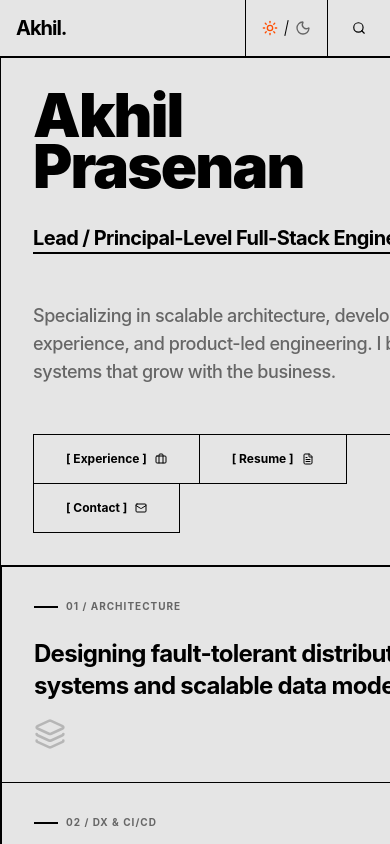
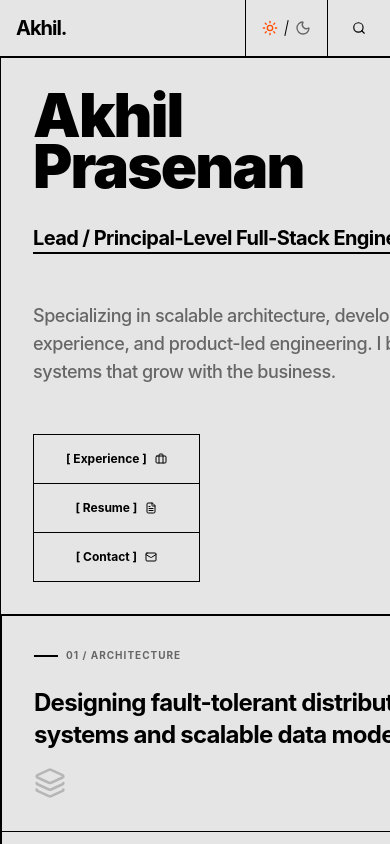
Before and after one commit to decodez/decodez.github.io, a React (Vite) app: page /#/ in a window 390 px wide. Shown: the top 844 px of the page. Built offline with nearby package versions, Linux system fonts and the light colour scheme.

Commit message:
fix: resolve hero button alignment and wrapping on mobile

```diff
--- a/src/app/routes/home.tsx
+++ b/src/app/routes/home.tsx
@@ -84,22 +84,22 @@ export default function Home() {
             Specializing in scalable architecture, developer experience, and product-led engineering. I build systems that grow with the business.
           </p>
 
-          <div className="flex flex-wrap gap-0 border-t border-l border-[var(--border-color)] max-w-fit">
+          <div className="grid grid-cols-1 sm:grid-cols-3 border-t border-l border-[var(--border-color)] max-w-fit">
             <a
               href="#work"
-              className="px-8 py-4 text-xs font-bold border-r border-b border-[var(--border-color)] hover:bg-[var(--text-primary)] hover:text-[var(--bg-color)] transition-all flex items-center gap-2"
+              className="px-8 py-4 text-xs font-bold border-r border-b border-[var(--border-color)] hover:bg-[var(--text-primary)] hover:text-[var(--bg-color)] transition-all flex items-center justify-center sm:justify-start gap-2"
             >
               [ Experience ] <Briefcase className="h-3 w-3" />
             </a>
             <a
               href="/resume.pdf"
-              className="px-8 py-4 text-xs font-bold border-r border-b border-[var(--border-color)] hover:bg-[var(--text-primary)] hover:text-[var(--bg-color)] transition-all flex items-center gap-2"
+              className="px-8 py-4 text-xs font-bold border-r border-b border-[var(--border-color)] hover:bg-[var(--text-primary)] hover:text-[var(--bg-color)] transition-all flex items-center justify-center sm:justify-start gap-2"
             >
               [ Resume ] <FileText className="h-3 w-3" />
             </a>
             <a
               href="#contact"
-              className="px-8 py-4 text-xs font-bold border-r border-b border-[var(--border-color)] hover:bg-[var(--text-primary)] hover:text-[var(--bg-color)] transition-all flex items-center gap-2"
+              className="px-8 py-4 text-xs font-bold border-r border-b border-[var(--border-color)] hover:bg-[var(--text-primary)] hover:text-[var(--bg-color)] transition-all flex items-center justify-center sm:justify-start gap-2"
             >
               [ Contact ] <Mail className="h-3 w-3" />
             </a>
```
